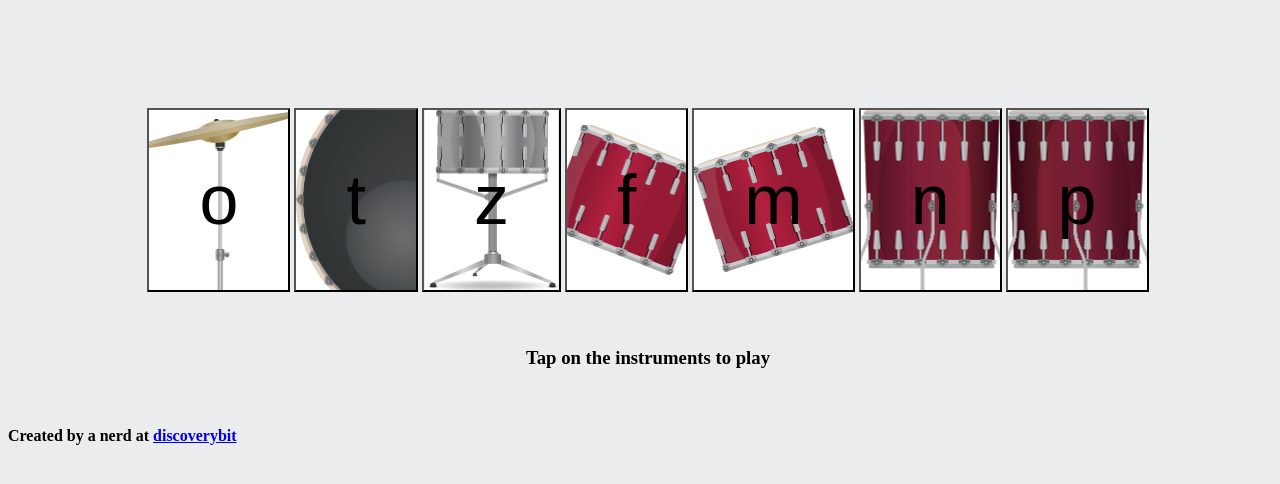
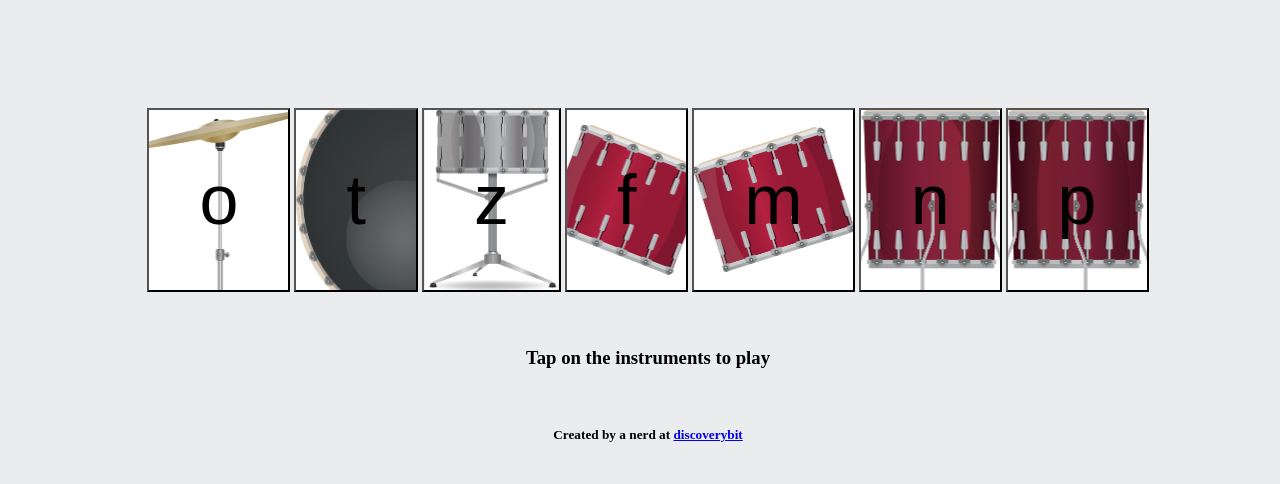
Before and after one commit to Discoverbit/drum-kit-game, a plain HTML site: page index.html in a window 1280 px wide. Shown: the part 138-622 px from the top of the page. Drawn offline with Linux system fonts and the light colour scheme.

Commit message:
Update index.html

```diff
--- a/index.html
+++ b/index.html
@@ -34,6 +34,6 @@ This script places a badge on your repl's full-browser view back to your repl's
 </body>
   <footer>
 <br>
-  <h4>Created by a nerd at <a href= "https://www.discoverybit.com">discoverybit</a></h4>
+  <h5>Created by a nerd at <a href= "https://www.discoverybit.com">discoverybit</a></h5>
   </footer>
 </html>
```
